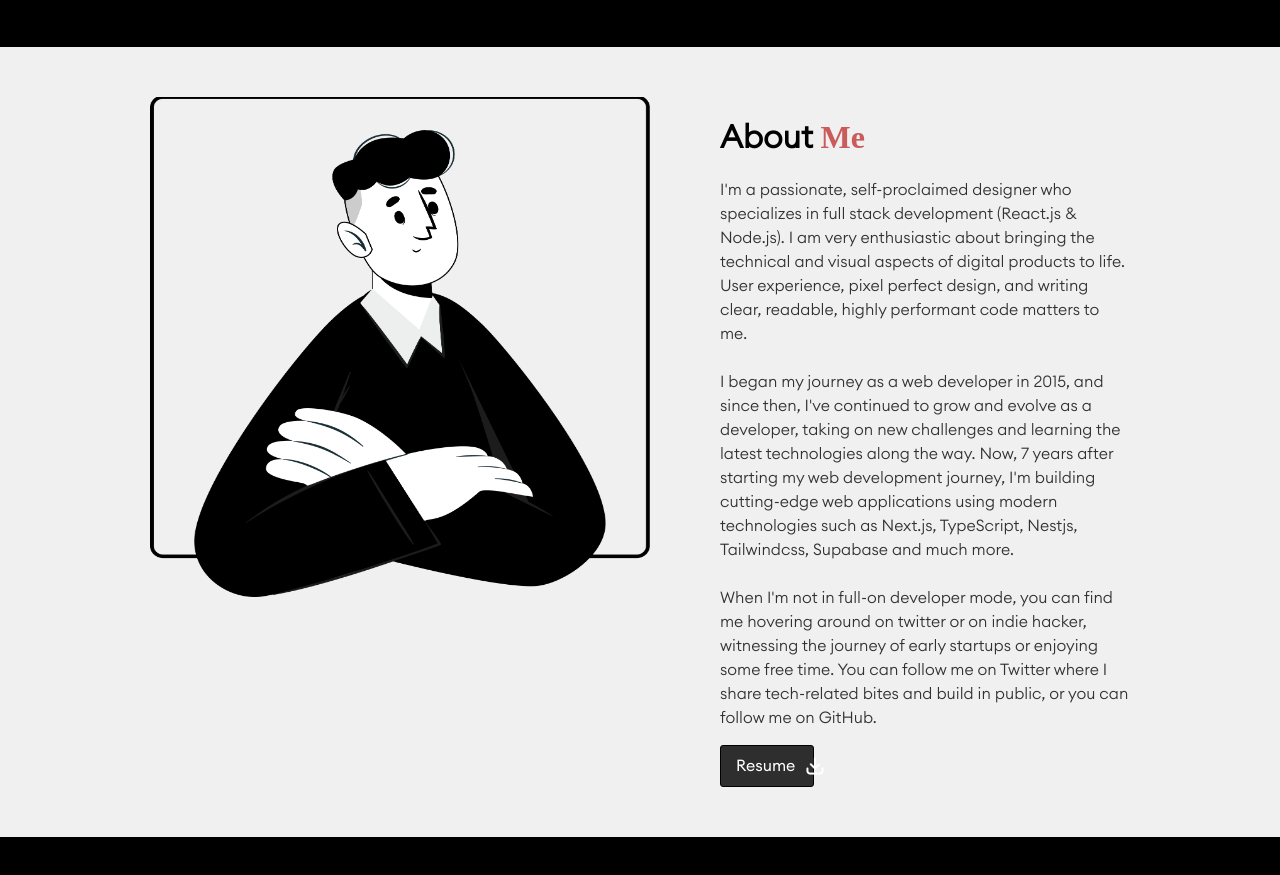
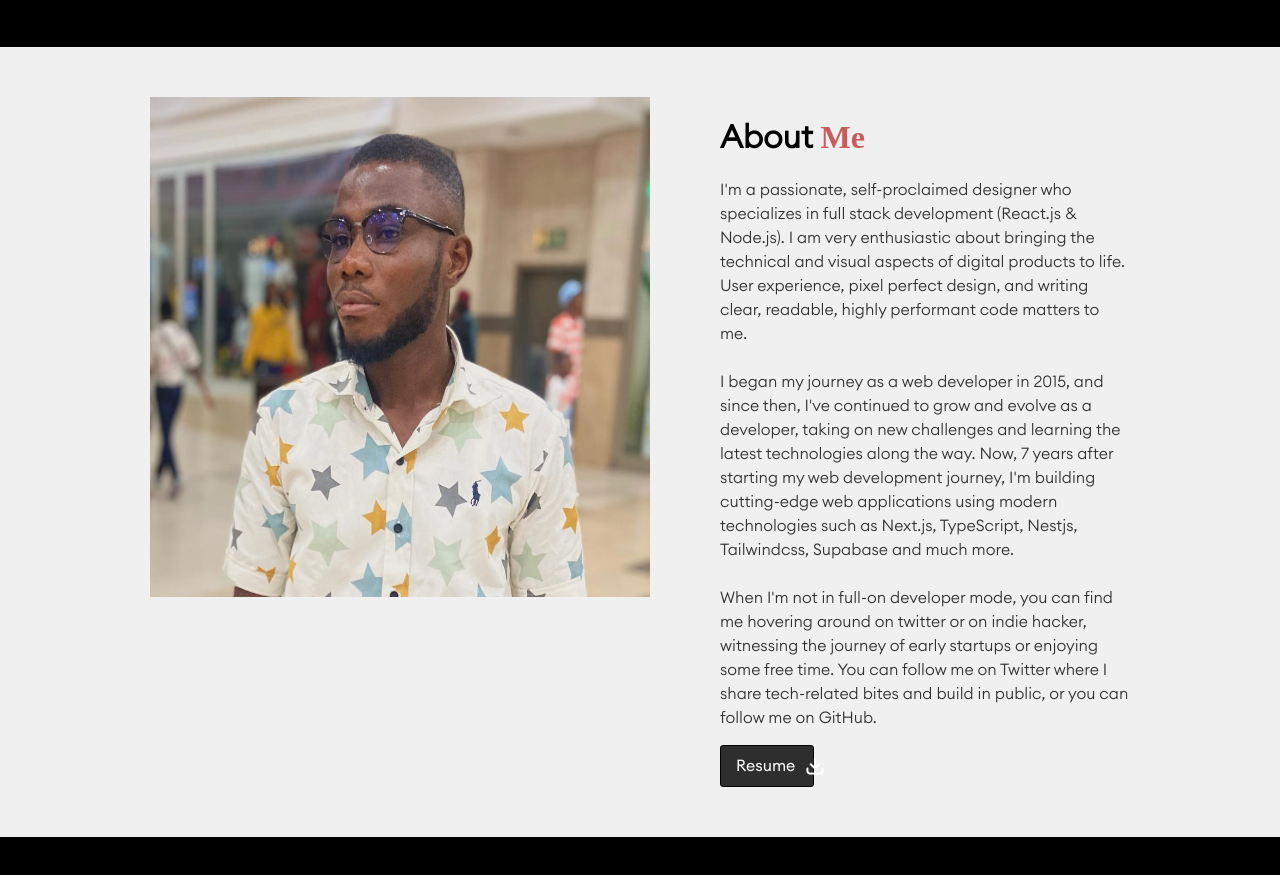
Before and after one commit to Quame-Magma/portfolio, a plain HTML site: page index.html in a window 1280 px wide. Shown: the part 2347-3222 px from the top of the page. Drawn offline with nearby package versions, Linux system fonts and the light colour scheme; a web font is replaced by a local one.

Commit message:
Changed my about me image

```diff
--- a/index.html
+++ b/index.html
@@ -169,7 +169,7 @@
     <div class="about-me-section" id="about">
         <div class="about-me-content">
             <div>
-                <img src="./Assets/images/abt-me.png" alt="Person Image">
+                <img src="./Assets/images/Arnold_Headshot.JPG" alt="Person Image">
             </div>
             <div>
                 <h1>About <span>Me</span></h1>
```
Also changed, not shown: Assets/images/Arnold_Headshot.jpg (added).
